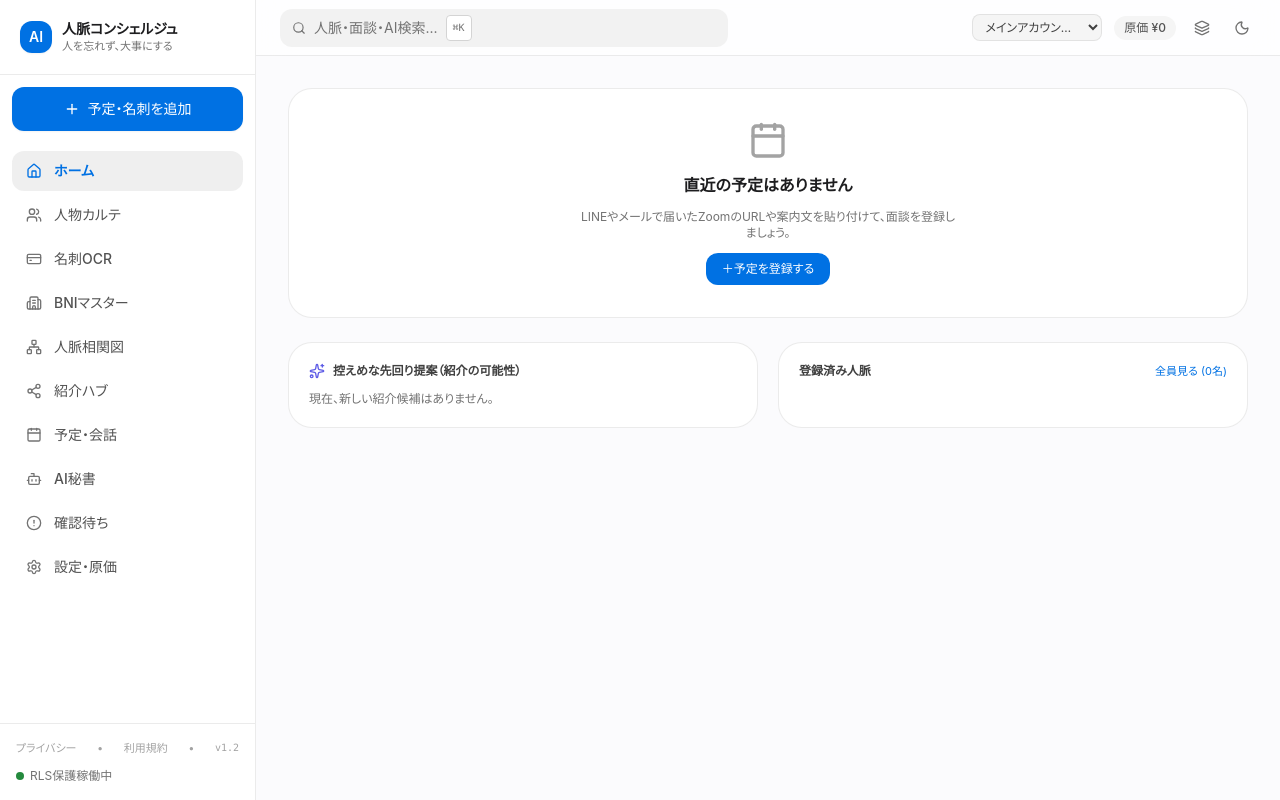
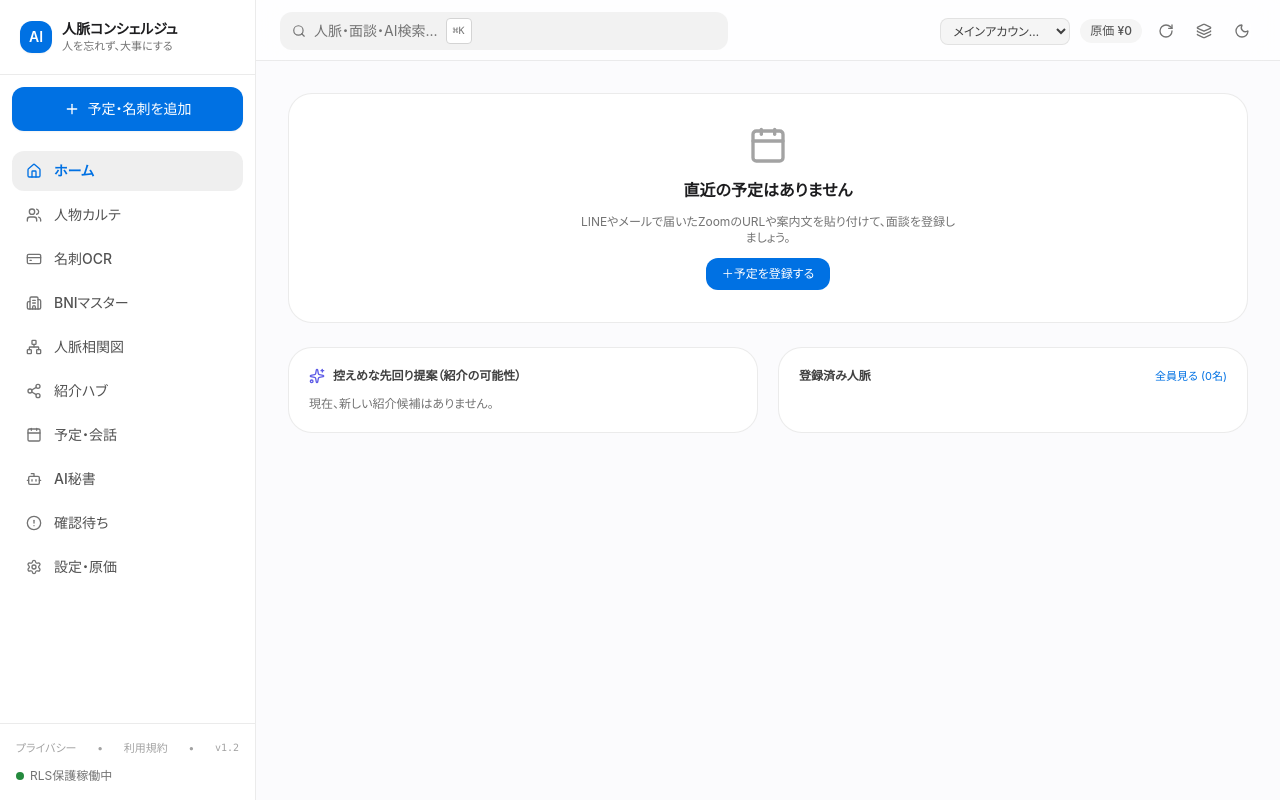
Before and after one commit to spitarmy/ai-network-concierge, a React (Vite) app: page / in a window 1280 px wide. Built offline with nearby package versions, Linux system fonts and the light colour scheme.

Commit message:
fix: iOS safe-area-inset-top padding, no-cache headers, and header refresh button

```diff
--- a/index.html
+++ b/index.html
@@ -6,6 +6,9 @@
     <meta name="viewport" content="width=device-width, initial-scale=1.0, maximum-scale=1.0, user-scalable=no, viewport-fit=cover" />
     <meta name="apple-mobile-web-app-capable" content="yes" />
     <meta name="apple-mobile-web-app-status-bar-style" content="black-translucent" />
+    <meta http-equiv="Cache-Control" content="no-cache, no-store, must-revalidate" />
+    <meta http-equiv="Pragma" content="no-cache" />
+    <meta http-equiv="Expires" content="0" />
     <meta name="theme-color" content="#FBFBFD" media="(prefers-color-scheme: light)" />
     <meta name="theme-color" content="#000000" media="(prefers-color-scheme: dark)" />
     <title>AI人脈コンシェルジュ</title>
--- a/src/components/Header.tsx
+++ b/src/components/Header.tsx
@@ -1,6 +1,7 @@
 import React from 'react';
-import { Search, Moon, Sun, AlertTriangle, Layers, LayoutDashboard } from 'lucide-react';
+import { Search, Moon, Sun, AlertTriangle, Layers, LayoutDashboard, RotateCw } from 'lucide-react';
 import { Tenant } from '../types';
+import { store } from '../services/store';
 
 interface HeaderProps {
   currentTenant: Tenant;
@@ -31,7 +32,14 @@ export const Header: React.FC<HeaderProps> = ({
   const isBudgetWarning = budgetRatio >= 0.8;
 
   return (
-    <header className="sticky top-0 z-30 apple-glass border-b border-apple-border dark:border-apple-darkBorder h-14 flex items-center justify-between px-3 sm:px-6 overflow-hidden">
+    <header
+      className="sticky top-0 z-30 apple-glass border-b border-apple-border dark:border-apple-darkBorder flex items-center justify-between px-3 sm:px-6 shrink-0 transition-all"
+      style={{
+        paddingTop: 'max(env(safe-area-inset-top), 0.75rem)',
+        paddingBottom: '0.625rem',
+        minHeight: 'calc(3.75rem + env(safe-area-inset-top, 0px))',
+      }}
+    >
       {/* 検索トリガー (Cmd+K 風) */}
       <div className="flex items-center space-x-2 flex-1 min-w-0 mr-2 max-w-md">
         <button
@@ -47,7 +55,7 @@ export const Header: React.FC<HeaderProps> = ({
       </div>
 
       {/* 右側アクション群 */}
-      <div className="flex items-center space-x-1.5 sm:space-x-3 shrink-0">
+      <div className="flex items-center space-x-1 sm:space-x-2.5 shrink-0">
         {/* テナント切替（PC表示・スマホでは非表示にして見切れ防止） */}
         <select
           value={currentTenant.id}
@@ -83,15 +91,28 @@ export const Header: React.FC<HeaderProps> = ({
             title={`${reviewCount}件の確認待ちがあります`}
           >
             <span className="w-2 h-2 rounded-full bg-apple-amber dark:bg-apple-darkAmber animate-pulse"></span>
-            <span>確認待ち {reviewCount}</span>
+            <span className="hidden sm:inline">確認待ち</span>
+            <span>{reviewCount}</span>
           </button>
         )}
+
+        {/* PWA/キャッシュ再読み込みボタン（ホーム画面追加時に1タップで最新化） */}
+        <button
+          onClick={() => {
+            store.purgeSamplePersons();
+            window.location.reload();
+          }}
+          title="最新版に再読み込み"
+          className="p-1.5 rounded-lg text-neutral-500 hover:text-apple-blue hover:bg-neutral-100 dark:hover:bg-neutral-800 transition-colors shrink-0"
+        >
+          <RotateCw className="w-4 h-4" />
+        </button>
 
         {/* シンプル / ダッシュボード切替 */}
         <button
           onClick={onToggleSimpleMode}
           title={isSimpleMode ? 'ダッシュボードモードへ切替' : 'シンプルモードへ切替'}
-          className="p-1.5 rounded-lg text-neutral-500 hover:bg-neutral-100 dark:hover:bg-neutral-800 transition-colors"
+          className="p-1.5 rounded-lg text-neutral-500 hover:bg-neutral-100 dark:hover:bg-neutral-800 transition-colors shrink-0"
         >
           {isSimpleMode ? <LayoutDashboard className="w-4 h-4" /> : <Layers className="w-4 h-4" />}
         </button>
@@ -100,7 +121,7 @@ export const Header: React.FC<HeaderProps> = ({
         <button
           onClick={onToggleDarkMode}
           title={isDarkMode ? 'ライトモードへ' : 'ダークモードへ'}
-          className="p-1.5 rounded-lg text-neutral-500 hover:bg-neutral-100 dark:hover:bg-neutral-800 transition-colors"
+          className="p-1.5 rounded-lg text-neutral-500 hover:bg-neutral-100 dark:hover:bg-neutral-800 transition-colors shrink-0"
         >
           {isDarkMode ? <Sun className="w-4 h-4 text-amber-400" /> : <Moon className="w-4 h-4" />}
         </button>
```
Also changed, not shown: vercel.json.
